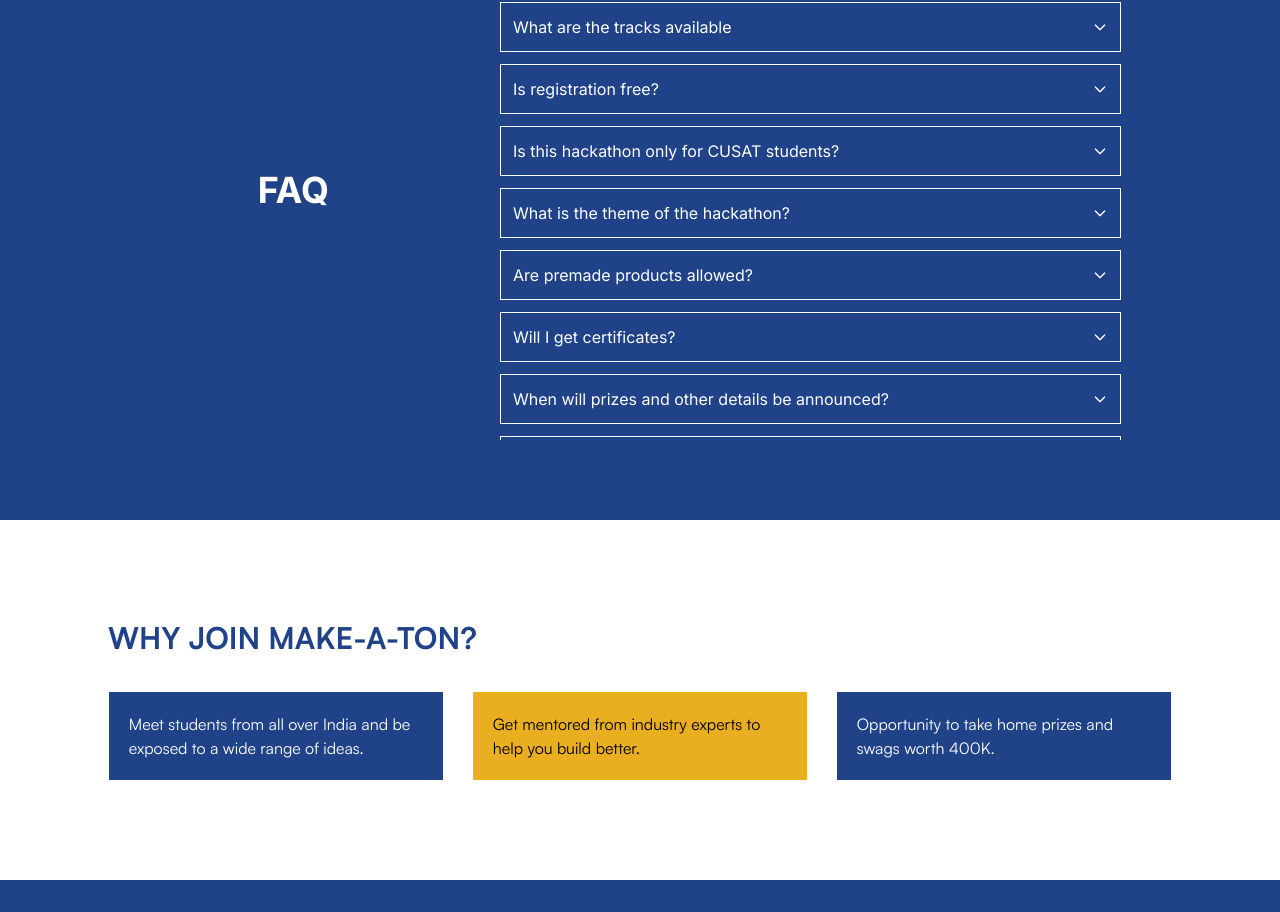
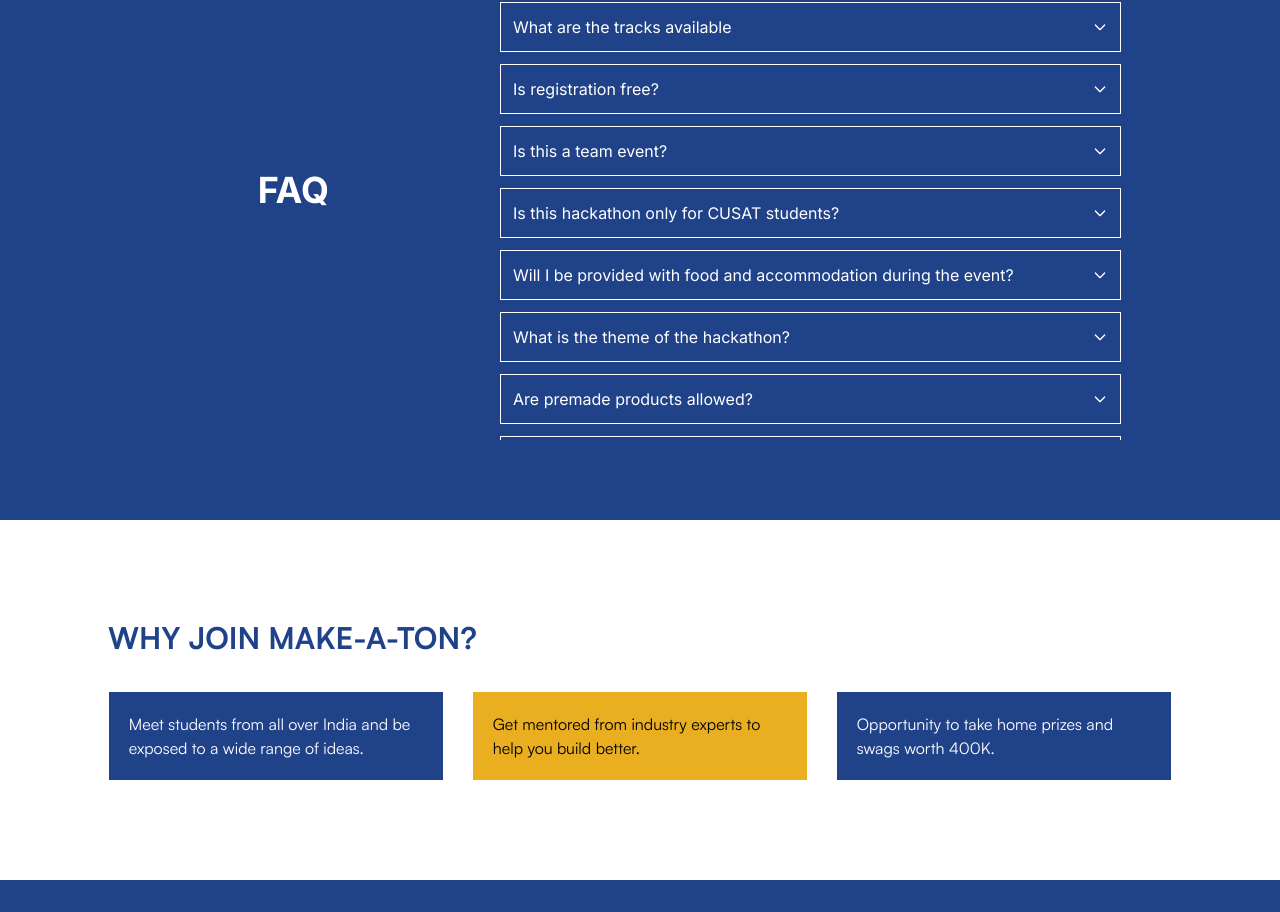
Before and after one commit to Make-a-Ton/make-a-ton-2024, a Next.js app: page / in a window 1280 px wide. Shown: the part 3354-4266 px from the top of the page. Built offline with nearby package versions, Linux system fonts and the light colour scheme; a web font is replaced by a local one.

Commit message:
Update faq.js
Added food, accomodation and team realted faq

```diff
--- a/src/sections/Faq/faq.js
+++ b/src/sections/Faq/faq.js
@@ -12,8 +12,16 @@ export const FAQS =[
     ans: "Yes, registration is free of charge.",
   },
   {
+    ques: "Is this a team event?",
+    ans: "Yes, the registration has to be done as a team of 2-4 hackers .",
+  },
+  {
     ques: "Is this hackathon only for CUSAT students?",
     ans: "No. The event is equally open to all.",
+  },
+  {
+    ques: "Will I be provided with food and accommodation during the event?",
+    ans: "All checked-in participants will be served food. Hackers will also be provided with a dedicated space to rest and refresh.",
   },
   {
     ques: "What is the theme of the hackathon?",
```
